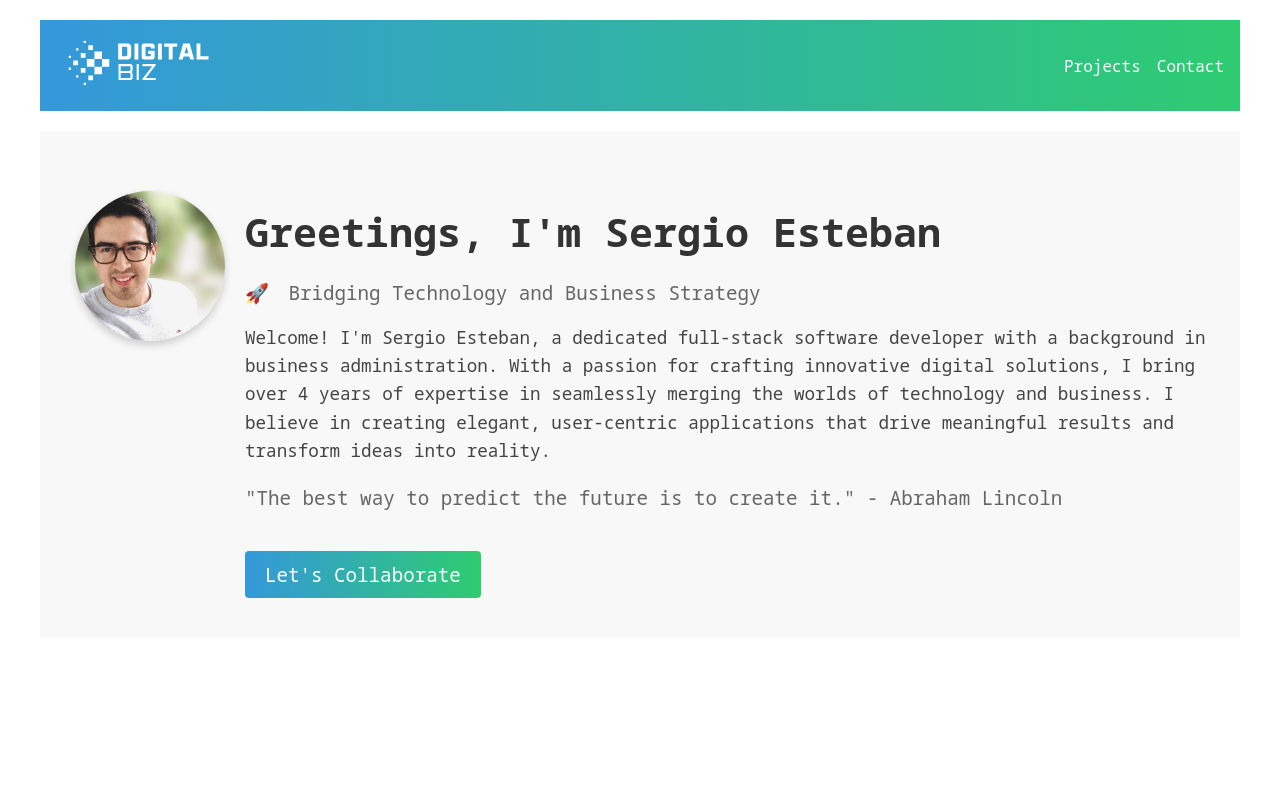
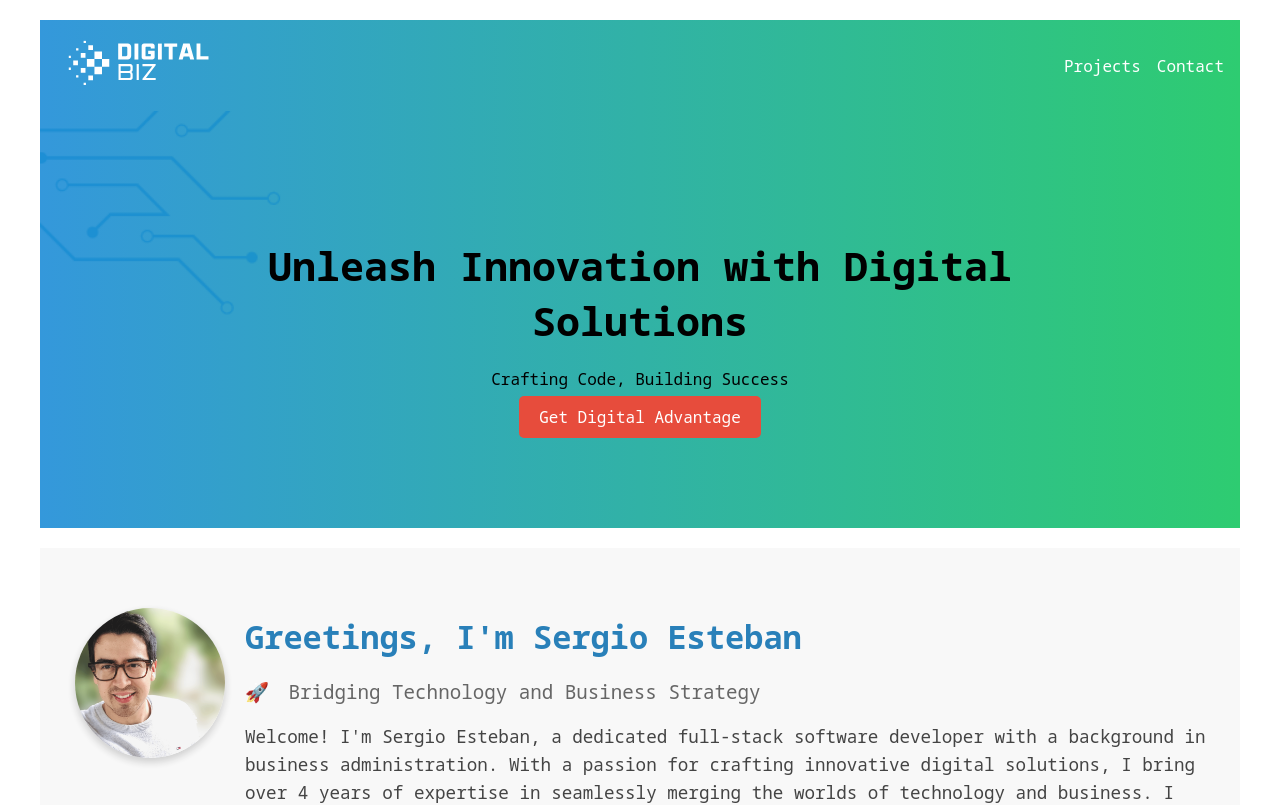
Before and after one commit to myplancash/myplancash.github.io, a React (Create React App) app: page / in a window 1280 px wide. Shown: the top 805 px of the page. Built offline with nearby package versions, Linux system fonts and the light colour scheme.

Commit message:
created Hero banner to showcase a inital quote

```diff
--- a/src/App.js
+++ b/src/App.js
@@ -1,11 +1,13 @@
 import React from 'react';
-import { BrowserRouter as Router, Link, Routes, Route } from 'react-router-dom';
+import { BrowserRouter as Router, Routes, Route } from 'react-router-dom';
 import { Container, NavItem, MainContent } from './App.styles'
 import AboutMe from './components/AboutMe/AboutMe';
 import Projects from './components/Projects/Projects';
 import Skills from './components/Skills/Skills';
 import Contact from './components/Contact/Contact';
 import NavBar from './components/Navbar/Navbar';
+import HeroBanner from './components/HeroBanner/HeroBanner';
+
 
 const App = () => {
   return (
@@ -25,6 +27,7 @@ const App = () => {
             Contact
           </NavItem>
         </NavBar>
+        <HeroBanner />
         <MainContent>
           <Routes>
             <Route path="/" element={<AboutMe />} />
--- a/src/components/AboutMe/AboutMe.js
+++ b/src/components/AboutMe/AboutMe.js
@@ -2,7 +2,6 @@ import React from 'react';
 import {
   Section,
   ContentWrapper,
-  ImageWrapper,
   TextWrapper,
   Heading,
   Subheading,
--- a/src/components/AboutMe/AboutMe.styles.jsx
+++ b/src/components/AboutMe/AboutMe.styles.jsx
@@ -1,6 +1,7 @@
 // AboutMe.styles.js
 import styled from 'styled-components';
 import {Link} from 'react-router-dom'
+import theme from '../../styles/theme';
 
 export const Section = styled.section`
   padding: 40px 0;
@@ -58,9 +59,9 @@ export const TextWrapper = styled.div`
 `;
 
 export const Heading = styled.h2`
-  font-size: 2.5rem;
-  color: #333;
-  margin-bottom: 10px;
+  font-size: 2rem;
+  margin-bottom: 20px;
+  color: ${theme.primary};
 `;
 
 export const Subheading = styled.p`
@@ -90,7 +91,7 @@ export const CTAButton = styled(Link)`
   display: inline-block;
   cursor: pointer;
   padding: 10px 20px;
-  background: linear-gradient(to right, #3498DB, #2ecc71); /* Gradient from Primary to Accent Color */
+  background-color: ${theme.secondary};
   color: #fff;
   font-size: 1.2rem;
   text-decoration: none;
@@ -98,6 +99,7 @@ export const CTAButton = styled(Link)`
   transition: background-color 0.3s;
 
   &:hover {
+    background-color: #c0392b;
     color: #fefefe; /* Primary Color */
     box-shadow: 0 2px 4px rgba(0, 0, 0, 0.2); /* Add box-shadow on hover */
   }
--- /dev/null
+++ b/src/components/HeroBanner/HeroBanner.js
@@ -0,0 +1,23 @@
+import React from 'react'
+import { HeroBannerWrapper, ProfileImage, TextWrapper, ImageContainer,  HeroContent, HeroHeadline, CTAButton } from './HeroBanner.styles'
+
+const HeroBanner = () => {
+ return (
+    <HeroBannerWrapper>
+      <HeroContent>
+        <TextWrapper>
+          <HeroHeadline>Unleash Innovation with Digital Solutions</HeroHeadline>
+          <p>Crafting Code, Building Success</p>
+          <CTAButton href="https://calendly.com/sergio-esteban/reunion" target="_blank" rel="noopener noreferrer">
+              Get Digital Advantage
+          </CTAButton>
+        </TextWrapper>
+      </HeroContent>
+      <ImageContainer>
+        <ProfileImage src={require('../../images/hero.png')} alt="Hero background" />
+      </ImageContainer>
+    </HeroBannerWrapper>
+  );
+}
+
+export default HeroBanner
--- /dev/null
+++ b/src/components/HeroBanner/HeroBanner.styles.jsx
@@ -0,0 +1,67 @@
+import styled from 'styled-components';
+import theme from '../../styles/theme';
+
+const breakpoints = {
+  small: '576px',
+  medium: '768px',
+  large: '992px',
+  xlarge: '1200px',
+};
+
+export const HeroBannerWrapper = styled.div`
+  position: relative;
+  background: linear-gradient(to right, #3498DB, #2ecc71);
+  text-align: center;
+  overflow: hidden;
+  padding: 100px 0;
+
+  @media (max-width: ${breakpoints.medium}) {
+    padding: 80px 0;
+  }
+`;
+
+export const HeroContent = styled.div`
+  position: relative;
+  z-index: 1;
+`;
+
+export const TextWrapper = styled.div`
+  max-width: 800px;
+  margin: 0 auto;
+  padding: 0 20px;
+`;
+
+export const HeroHeadline = styled.h1`
+  font-size: 2.5rem;
+  margin-bottom: 20px;
+`;
+
+export const CTAButton = styled.a`
+  background-color: ${theme.secondary};
+  color: white;
+  padding: 10px 20px;
+  border: none;
+  border-radius: 5px;
+  font-size: 1rem;
+  cursor: pointer;
+  text-decoration: none;
+
+  &:hover {
+    background-color: #c0392b;
+  }
+`;
+
+export const ImageContainer = styled.div`
+  position: absolute;
+  top: 0;
+  left: 0;
+  width: 100%;
+  height: 100%;
+`;
+
+export const ProfileImage = styled.img`
+  width: 100%;
+  height: auto;
+  object-fit: cover;
+  opacity: 0.5;
+`;
--- a/src/components/Navbar/Navbar.styles.jsx
+++ b/src/components/Navbar/Navbar.styles.jsx
@@ -53,6 +53,7 @@ export const NavLink = styled(Link)`
   transition: color 0.3s;
 
   &:hover {
-    color: #0f2c3f; /* Accent Color */
+    color: #c0392b;
+    text-decoration: underline;
   }
 `;
--- a/src/components/Projects/Projects.styles.jsx
+++ b/src/components/Projects/Projects.styles.jsx
@@ -2,7 +2,7 @@ import styled from 'styled-components';
 import theme from '../../styles/theme';
 
 export const Section = styled.section`
-  padding: 50px 0;
+  padding: 1rem;
   text-align: center;
   background-color: ${theme.background};
 `;
--- a/src/components/Skills/Skills.styles.jsx
+++ b/src/components/Skills/Skills.styles.jsx
@@ -8,6 +8,7 @@ export const Img = styled.img`
   object-fit: contain;
   margin-right: 10px;
 
+
   @media (max-width: 768px) {
     width: 80px;
     height: 80px;
@@ -15,7 +16,7 @@ export const Img = styled.img`
 `
 
 export const Section = styled.section`
-  padding: 40px 0;
+  padding: 1rem;
 `;
 
 
--- a/src/styles/theme.js
+++ b/src/styles/theme.js
@@ -1,12 +1,10 @@
 // styles/theme.js
 const theme = {
-  colors: {
-    primary: '#2980B9', //  Represents professionalism, trust, and technology.
-    secondary: '#e74c3c', // Represents passion, energy, and determination.
-    accent: '#2ecc71', //  Represents growth, innovation, and success.
-    background: '#f2f2f2', // Provides a neutral and clean background.
-    text: '#333333',
-  },
+  primary: '#2980B9', //  Represents professionalism, trust, and technology.
+  secondary: '#e74c3c', // Represents passion, energy, and determination.
+  accent: '#2ecc71', //  Represents growth, innovation, and success.
+  background: '#f2f2f2', // Provides a neutral and clean background.
+  text: '#333333',
 };
 
 export default theme;
```
Also changed, not shown: src/images/hero.png (added).
